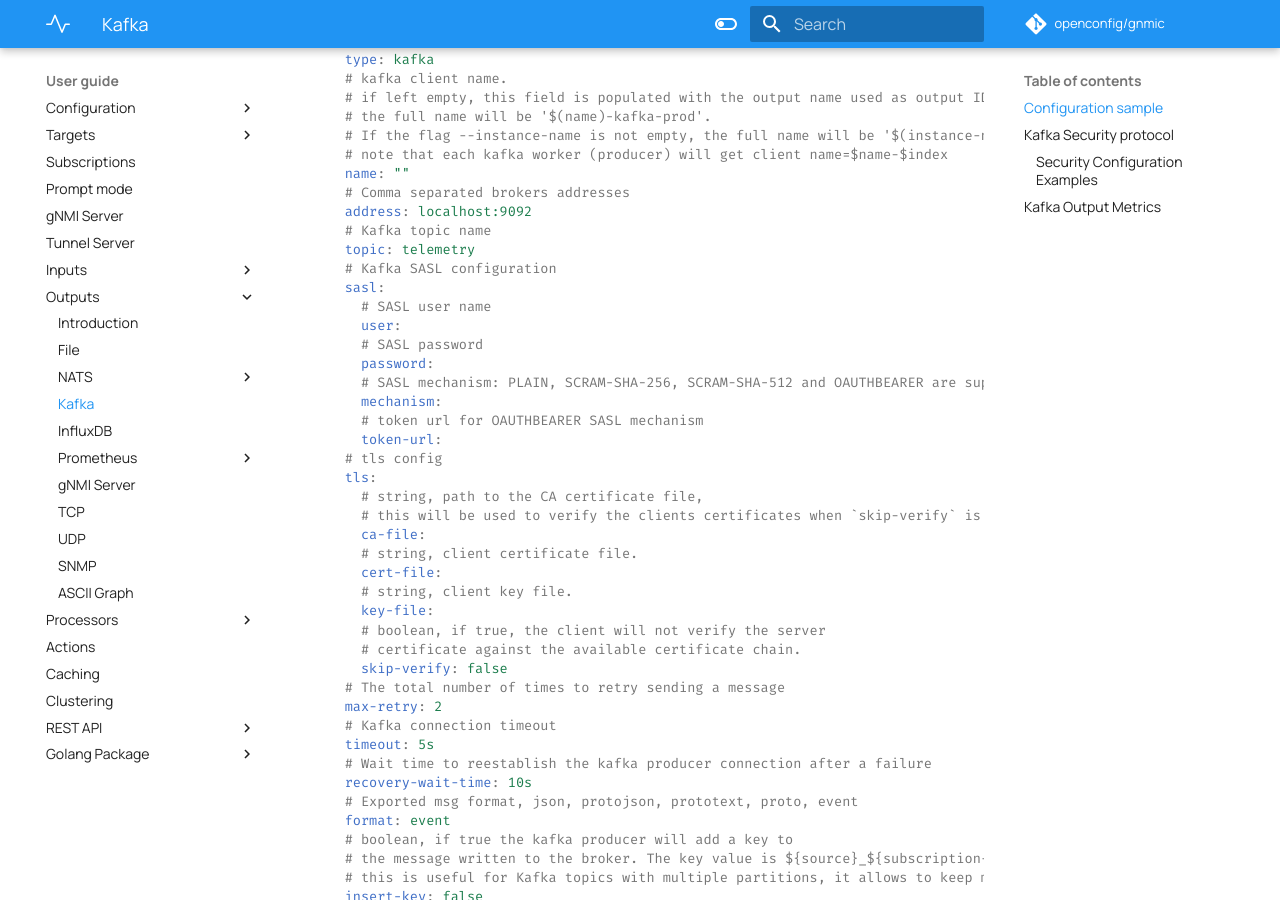
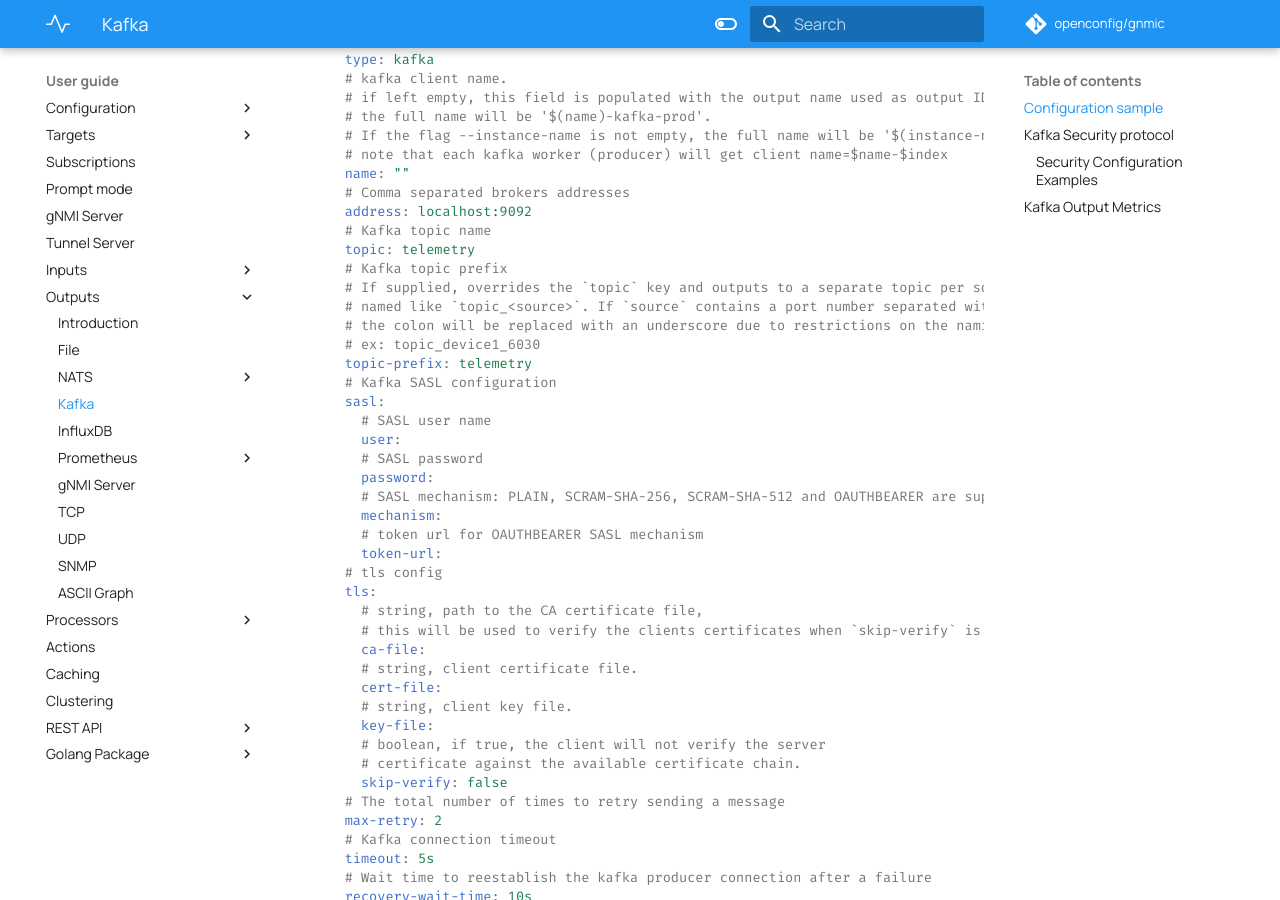
Before and after one commit to openconfig/gnmic, an MkDocs documentation site: the page built from docs/user_guide/outputs/kafka_output.md, in a window 1280 px wide and 900 px high, scrolled down 442 px. Built offline with MkDocs 1.6.1 and Material for MkDocs 9.7.7, drawn with Linux system fonts in a browser that asks for light colours; comment, search, counter and statistics services are not loaded; some of the changed text lies outside the part shown.

Commit message:
Add topic-prefix for kafka output

````diff
--- a/docs/user_guide/outputs/kafka_output.md
+++ b/docs/user_guide/outputs/kafka_output.md
@@ -19,6 +19,12 @@
     address: localhost:9092
     # Kafka topic name
     topic: telemetry
+    # Kafka topic prefix
+    # If supplied, overrides the `topic` key and outputs to a separate topic per source
+    # named like `topic_<source>`. If `source` contains a port number separated with a colon,
+    # the colon will be replaced with an underscore due to restrictions on the naming of kafka topics.
+    # ex: topic_device1_6030
+    topic-prefix: telemetry
     # Kafka SASL configuration
     sasl:
       # SASL user name
@@ -94,7 +100,7 @@
     event-processors:
 ```
 
-Currently all subscriptions updates (all targets and all subscriptions) are published to the defined topic name
+Currently all subscriptions updates (all targets and all subscriptions) are published to the defined topic name unless the `topic-prefix` configuration option is set.
 
 ### Kafka Security protocol
 
````
Also changed, not shown: 1 other file.
